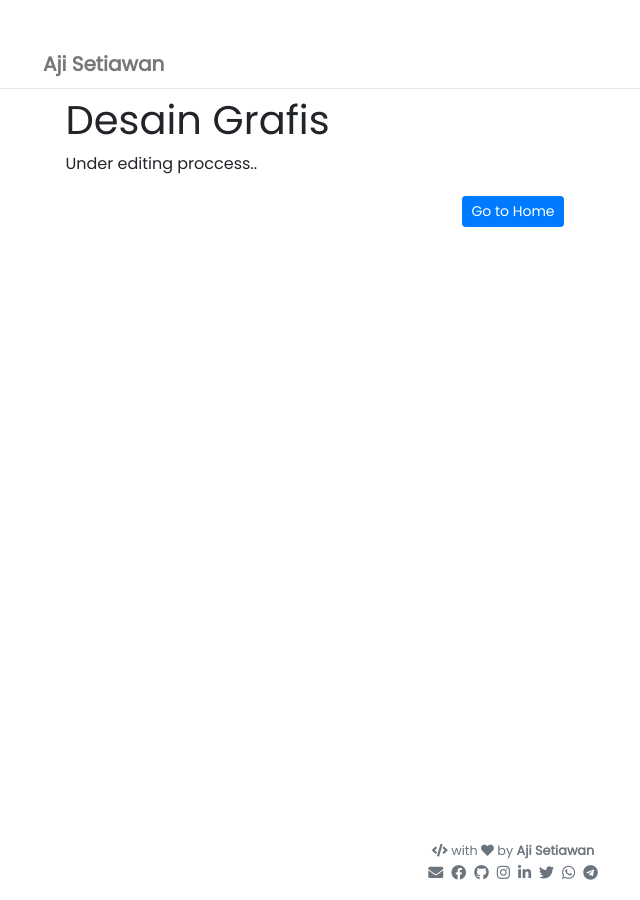
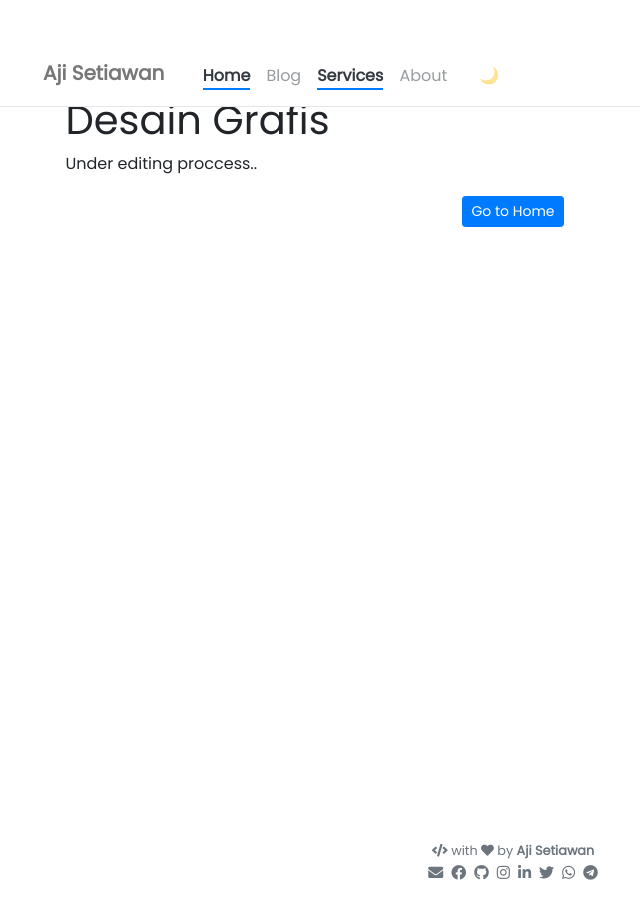
Before and after one commit to ajisetiawan716/ajisetiawan716.github.io, a Jekyll site: the page built from _service/Desain Grafis.md, in a window 1280 px wide. Shown: the whole page, without its empty margins (127-767 px from the left). Built offline with Jekyll 4.4.1, drawn with Linux system fonts in a browser that asks for light colours; nearby versions of some CDN libraries.

Commit message:
Update navigation.html

```diff
--- a/_includes/navigation.html
+++ b/_includes/navigation.html
@@ -20,6 +20,10 @@
         <a class="brand" href="{{ site.baseurl }}/"><h5><b>{{ site.title }}</b></h5></a>
         <div id="menu">
          <!-- Original -->
+<nav class="navbar navbar-expand-lg navbar-themed">
+<button class="navbar-toggler" type="button" data-toggle="collapse" data-target="#navbarNavAltMarkup" aria-controls="navbarNavAltMarkup" aria-expanded="false" aria-label="Toggle navigation">
+    <i class="fas fa-1x fa-bars text-themed"></i>
+  </button>
             <div class="collapse navbar-collapse" id="navbarNavAltMarkup">
     <div class="navbar-nav ml-auto">
 
@@ -76,8 +80,8 @@
       <span id="theme-toggler" class="nav-item nav-link" role="button" onclick="toggleTheme()"></span>
     </div>
   </div>
+</nav>
             <!-- Original -->
         </div>
-        {% include toggle-menu.html %}
     </div>
 </div>
```
